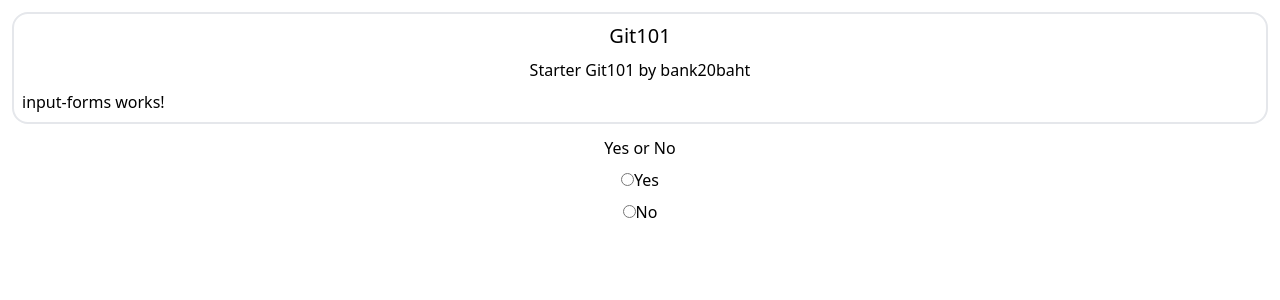
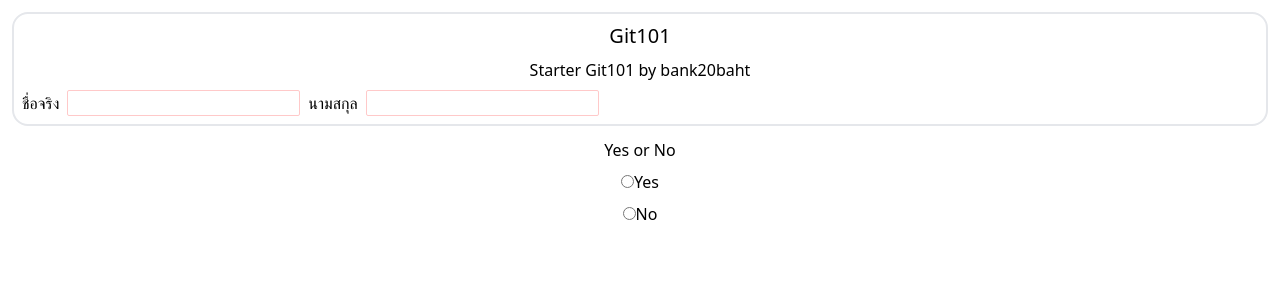
Before and after one commit to bank20baht/git101, an Angular app: page / in a window 1280 px wide. Shown: the top 300 px of the page. Built offline with nearby package versions, Linux system fonts and the light colour scheme.

Commit message:
style: styling input forms firstname and lastname

```diff
--- a/src/app/shared/components/input-forms/input-forms.html
+++ b/src/app/shared/components/input-forms/input-forms.html
@@ -1 +1,6 @@
-<p>input-forms works!</p>
+<div class="flex flex-row gap-2 items-center">
+  <label for="firstname">ชื่อจริง</label>
+  <input type="text" id="firstname" class="border border-red-200 rounded-xs" />
+  <label for="lastname">นามสกุล</label>
+  <input type="text" id="lastname" class="border border-red-200 rounded-xs" />
+</div>
```
